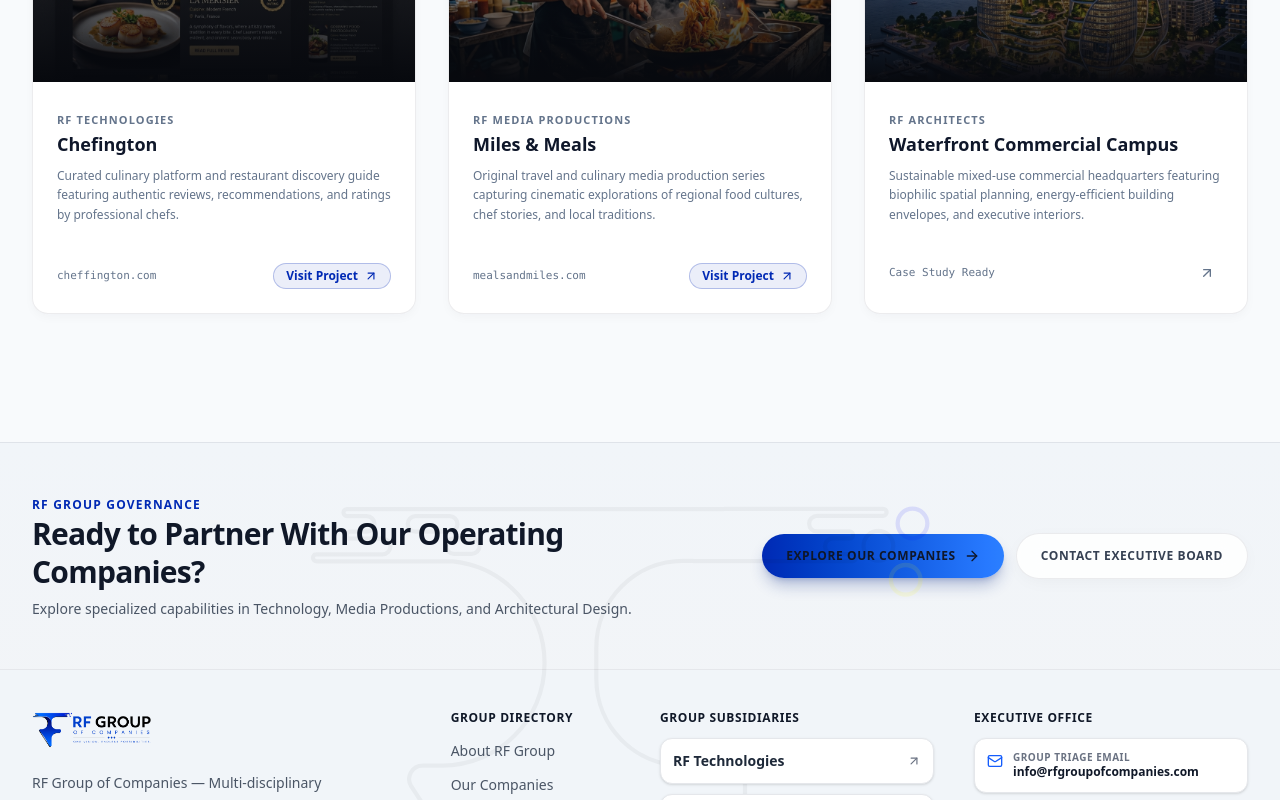
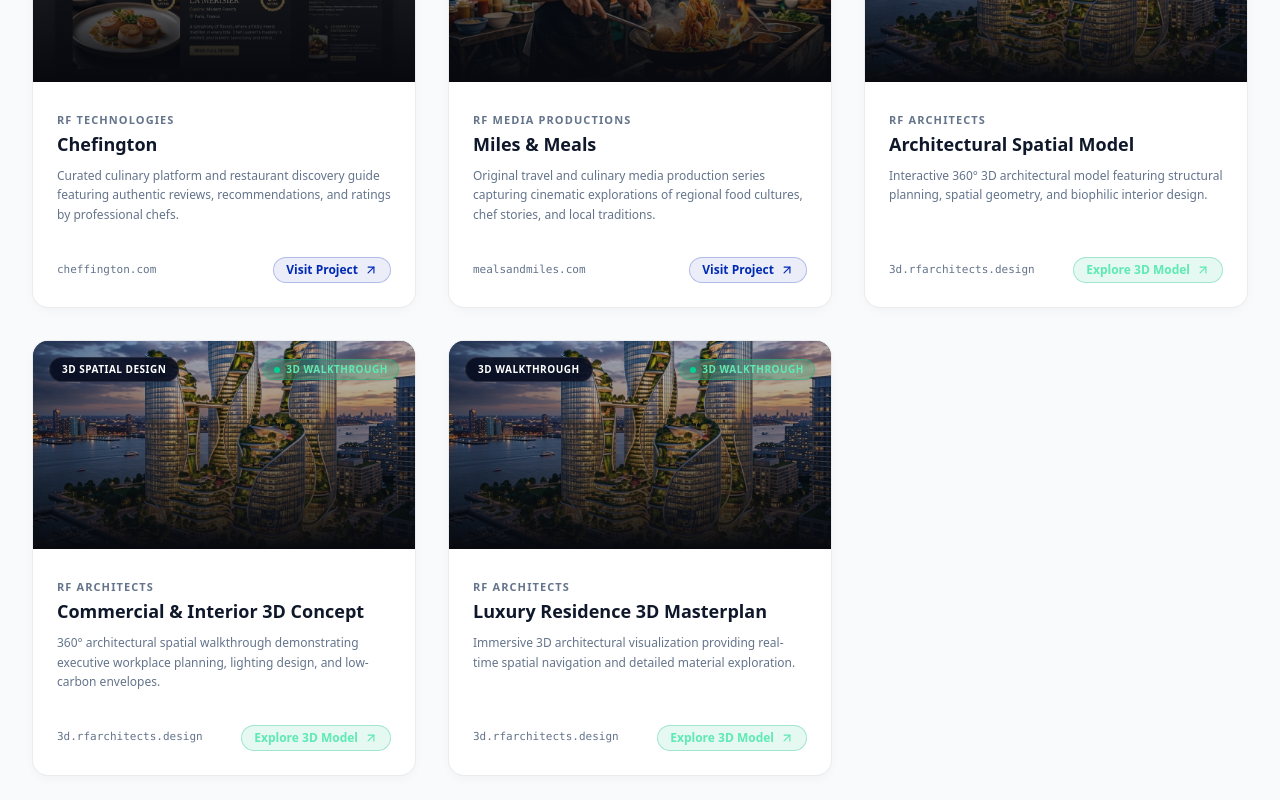
Before and after one commit to RFTechnologies/RFGOC, a Next.js app: page /portfolio in a window 1280 px wide. Shown: the part 1280-2080 px from the top of the page. Built offline with nearby package versions, Linux system fonts and the light colour scheme.

Commit message:
light mode fix

```diff
--- a/src/app/[companySlug]/page.tsx
+++ b/src/app/[companySlug]/page.tsx
@@ -152,7 +152,7 @@ export default async function CompanyPage({ params }: PageProps) {
             <div className="pt-4 flex flex-wrap items-center gap-4">
               <Link
                 href="#contact-division"
-                className="px-6 py-3 rounded-full bg-gradient-to-r from-sky-400 to-indigo-500 hover:from-sky-300 hover:to-indigo-400 text-slate-950 font-bold text-xs uppercase tracking-wider shadow-lg shadow-sky-400/20 flex items-center gap-2"
+                className="px-6 py-3 rounded-full bg-gradient-to-r from-sky-400 to-indigo-500 hover:from-sky-300 hover:to-indigo-400 text-white font-bold text-xs uppercase tracking-wider shadow-lg shadow-sky-400/20 flex items-center gap-2"
               >
                 {company.contactCtaLabel}
                 <ArrowUpRight className="w-4 h-4" />
@@ -380,6 +380,77 @@ export default async function CompanyPage({ params }: PageProps) {
                 </p>
               </div>
             </div>
+
+            {/* Interactive 3D Architectural Models & Walkthroughs Grid */}
+            <div className="pt-8 border-t border-white/10 space-y-6">
+              <div className="flex flex-col sm:flex-row sm:items-center justify-between gap-2">
+                <div className="space-y-1">
+                  <span className="text-xs font-bold uppercase tracking-widest text-emerald-400">
+                    Interactive 3D Architectural Models
+                  </span>
+                  <h3 className="text-xl font-bold text-white">Real-Time Spatial 3D Walkthroughs</h3>
+                </div>
+                <span className="text-xs text-slate-400 font-mono">
+                  3d.rfarchitects.design
+                </span>
+              </div>
+
+              <div className="grid grid-cols-1 lg:grid-cols-3 gap-6">
+                <div className="glass-card rounded-2xl p-4 border border-emerald-500/20 space-y-3">
+                  <div className="w-full h-72 rounded-xl overflow-hidden bg-slate-950 border border-white/10 relative">
+                    <iframe
+                      src="https://3d.rfarchitects.design/embed/6a54f0dfe9d69e4a72411726"
+                      title="RF Architects 3D Model 1"
+                      className="w-full h-full border-0"
+                      allow="accelerometer; autoplay; clipboard-write; encrypted-media; gyroscope; picture-in-picture"
+                      allowFullScreen
+                    />
+                  </div>
+                  <div className="space-y-1">
+                    <h4 className="text-base font-bold text-white">Architectural Spatial Model 01</h4>
+                    <p className="text-xs text-slate-400 leading-relaxed">
+                      Interactive 360° 3D spatial visualization featuring structural geometry and interior design.
+                    </p>
+                  </div>
+                </div>
+
+                <div className="glass-card rounded-2xl p-4 border border-emerald-500/20 space-y-3">
+                  <div className="w-full h-72 rounded-xl overflow-hidden bg-slate-950 border border-white/10 relative">
+                    <iframe
+                      src="https://3d.rfarchitects.design/embed/6a6b17c4b9d418259f8031f3"
+                      title="RF Architects 3D Model 2"
+                      className="w-full h-full border-0"
+                      allow="accelerometer; autoplay; clipboard-write; encrypted-media; gyroscope; picture-in-picture"
+                      allowFullScreen
+                    />
+                  </div>
+                  <div className="space-y-1">
+                    <h4 className="text-base font-bold text-white">Commercial & Interior 3D Concept</h4>
+                    <p className="text-xs text-slate-400 leading-relaxed">
+                      360° architectural walkthrough demonstrating spatial layout and biophilic planning.
+                    </p>
+                  </div>
+                </div>
+
+                <div className="glass-card rounded-2xl p-4 border border-emerald-500/20 space-y-3">
+                  <div className="w-full h-72 rounded-xl overflow-hidden bg-slate-950 border border-white/10 relative">
+                    <iframe
+                      src="https://3d.rfarchitects.design/embed/6a54e27b3695efdb5a3efcb0"
+                      title="RF Architects 3D Model 3"
+                      className="w-full h-full border-0"
+                      allow="accelerometer; autoplay; clipboard-write; encrypted-media; gyroscope; picture-in-picture"
+                      allowFullScreen
+                    />
+                  </div>
+                  <div className="space-y-1">
+                    <h4 className="text-base font-bold text-white">Luxury Residence 3D Masterplan</h4>
+                    <p className="text-xs text-slate-400 leading-relaxed">
+                      Immersive 3D architectural visualization with real-time spatial navigation.
+                    </p>
+                  </div>
+                </div>
+              </div>
+            </div>
           </div>
         </SectionWrapper>
       )}
--- a/src/app/globals.css
+++ b/src/app/globals.css
@@ -167,6 +167,29 @@ html:not(.dark) .bg-sky-400,
 html:not(.dark) .bg-sky-500,
 html:not(.dark) .bg-sky-600 {
   background-color: #0029B4 !important;
+  color: #ffffff !important;
+}
+
+/* Force all buttons, CTA links, and active filters with blue backgrounds/gradients to have pure white text in Light Mode */
+html:not(.dark) button[class*="bg-sky"],
+html:not(.dark) a[class*="bg-sky"],
+html:not(.dark) button[class*="from-sky"],
+html:not(.dark) a[class*="from-sky"],
+html:not(.dark) button[class*="bg-[#0029B4]"],
+html:not(.dark) a[class*="bg-[#0029B4]"],
+html:not(.dark) button[class*="from-[#0029B4]"],
+html:not(.dark) a[class*="from-[#0029B4]"] {
+  color: #ffffff !important;
+}
+
+html:not(.dark) button[class*="bg-sky"] *,
+html:not(.dark) a[class*="bg-sky"] *,
+html:not(.dark) button[class*="from-sky"] *,
+html:not(.dark) a[class*="from-sky"] *,
+html:not(.dark) button[class*="bg-[#0029B4]"] *,
+html:not(.dark) a[class*="bg-[#0029B4]"] *,
+html:not(.dark) button[class*="from-[#0029B4]"] *,
+html:not(.dark) a[class*="from-[#0029B4]"] * {
   color: #ffffff !important;
 }
 
--- a/src/app/page.tsx
+++ b/src/app/page.tsx
@@ -58,7 +58,7 @@ export default function HomePage() {
           <div className="flex flex-col sm:flex-row items-center gap-4 pt-4">
             <Link
               href="#companies"
-              className="w-full sm:w-auto px-8 py-4 rounded-full bg-gradient-to-r from-sky-400 to-indigo-500 hover:from-sky-300 hover:to-indigo-400 text-slate-950 font-bold text-sm uppercase tracking-wider transition-all shadow-lg shadow-sky-500/25 flex items-center justify-center gap-2 hover:scale-[1.02]"
+              className="w-full sm:w-auto px-8 py-4 rounded-full bg-gradient-to-r from-sky-400 to-indigo-500 hover:from-sky-300 hover:to-indigo-400 text-white font-bold text-sm uppercase tracking-wider transition-all shadow-lg shadow-sky-500/25 flex items-center justify-center gap-2 hover:scale-[1.02]"
             >
               Explore Our Companies
               <ArrowRight className="w-4 h-4" />
--- a/src/app/portfolio/page.tsx
+++ b/src/app/portfolio/page.tsx
@@ -48,7 +48,7 @@ export default function PortfolioPage() {
               className={cn(
                 "px-5 py-2.5 rounded-full text-xs font-semibold uppercase tracking-wider transition-all cursor-pointer",
                 activeTab === tab.id
-                  ? "bg-sky-400 text-slate-950 shadow-md shadow-sky-400/20"
+                  ? "bg-sky-400 text-white shadow-md shadow-sky-400/20"
                   : "glass-panel text-slate-300 hover:text-white hover:bg-white/10"
               )}
             >
--- a/src/components/ui/PortfolioCard.tsx
+++ b/src/components/ui/PortfolioCard.tsx
@@ -53,10 +53,15 @@ export const PortfolioCard: React.FC<PortfolioCardProps> = ({
 
         {/* Top Badges */}
         <div className="absolute top-4 left-4 right-4 flex items-center justify-between z-10">
-          <span className="px-3 py-1 rounded-full text-[10px] font-bold tracking-wider uppercase bg-slate-950/80 text-sky-300 backdrop-blur-md border border-white/10">
+          <span className="px-3 py-1 rounded-full text-[10px] font-bold tracking-wider uppercase bg-slate-950/80 !text-white backdrop-blur-md border border-white/10">
             {project.category}
           </span>
-          {project.link ? (
+          {project.embedUrl ? (
+            <span className="inline-flex items-center gap-1.5 px-2.5 py-0.5 rounded-full text-[10px] font-bold tracking-wider uppercase bg-emerald-500/20 text-emerald-300 border border-emerald-500/40 backdrop-blur-md shadow-sm">
+              <span className="w-1.5 h-1.5 rounded-full bg-emerald-400 animate-pulse" />
+              3D Walkthrough
+            </span>
+          ) : project.link ? (
             <span className="inline-flex items-center gap-1.5 px-2.5 py-0.5 rounded-full text-[10px] font-bold tracking-wider uppercase bg-emerald-500/15 text-emerald-300 border border-emerald-500/30 backdrop-blur-md shadow-sm">
               <span className="w-1.5 h-1.5 rounded-full bg-emerald-400 animate-pulse" />
               Live Site
@@ -91,7 +96,12 @@ export const PortfolioCard: React.FC<PortfolioCardProps> = ({
               ? new URL(project.link).hostname.replace("www.", "")
               : "Case Study Ready"}
           </span>
-          {project.link ? (
+          {project.embedUrl ? (
+            <span className="inline-flex items-center gap-1.5 px-3 py-1 rounded-full bg-emerald-500/10 border border-emerald-500/30 group-hover:bg-emerald-500/20 text-xs font-semibold text-emerald-300 transition-all">
+              Explore 3D Model
+              <ArrowUpRight className="w-3.5 h-3.5 group-hover:translate-x-0.5 group-hover:-translate-y-0.5 transition-transform" />
+            </span>
+          ) : project.link ? (
             <span className="inline-flex items-center gap-1.5 px-3 py-1 rounded-full bg-sky-500/10 border border-sky-500/20 group-hover:bg-sky-500/20 text-xs font-semibold text-sky-300 transition-all">
               Visit Project
               <ArrowUpRight className="w-3.5 h-3.5 group-hover:translate-x-0.5 group-hover:-translate-y-0.5 transition-transform" />
--- a/src/data/portfolio.ts
+++ b/src/data/portfolio.ts
@@ -31,7 +31,7 @@ export const portfolioProjects: PortfolioProject[] = [
       "Location-based discovery system and mobile application delivering real-time event mapping, local venue recommendations, and interactive community engagement.",
     imageUrl: "/projects/spotly.png",
     category: "Social & Event Discovery",
-    link: "https://dev-website.spotlyy.com/",
+    link: "https://spotlyy.com/",
     status: "approved",
   },
   {
@@ -57,13 +57,39 @@ export const portfolioProjects: PortfolioProject[] = [
     status: "approved",
   },
   {
-    id: "waterfront-masterplan",
-    name: "Waterfront Commercial Campus",
+    id: "architects-3d-model-1",
+    name: "Architectural Spatial Model",
     companySlug: "architects",
     summary:
-      "Sustainable mixed-use commercial headquarters featuring biophilic spatial planning, energy-efficient building envelopes, and executive interiors.",
+      "Interactive 360° 3D architectural model featuring structural planning, spatial geometry, and biophilic interior design.",
     imageUrl: "/projects/waterfront-campus.png",
-    category: "Commercial Architecture",
+    category: "Interactive 3D Model",
+    link: "https://3d.rfarchitects.design/embed/6a54f0dfe9d69e4a72411726",
+    embedUrl: "https://3d.rfarchitects.design/embed/6a54f0dfe9d69e4a72411726",
+    status: "approved",
+  },
+  {
+    id: "architects-3d-model-2",
+    name: "Commercial & Interior 3D Concept",
+    companySlug: "architects",
+    summary:
+      "360° architectural spatial walkthrough demonstrating executive workplace planning, lighting design, and low-carbon envelopes.",
+    imageUrl: "/projects/waterfront-campus.png",
+    category: "3D Spatial Design",
+    link: "https://3d.rfarchitects.design/embed/6a6b17c4b9d418259f8031f3",
+    embedUrl: "https://3d.rfarchitects.design/embed/6a6b17c4b9d418259f8031f3",
+    status: "approved",
+  },
+  {
+    id: "architects-3d-model-3",
+    name: "Luxury Residence 3D Masterplan",
+    companySlug: "architects",
+    summary:
+      "Immersive 3D architectural visualization providing real-time spatial navigation and detailed material exploration.",
+    imageUrl: "/projects/waterfront-campus.png",
+    category: "3D Walkthrough",
+    link: "https://3d.rfarchitects.design/embed/6a54e27b3695efdb5a3efcb0",
+    embedUrl: "https://3d.rfarchitects.design/embed/6a54e27b3695efdb5a3efcb0",
     status: "approved",
   },
 ];
--- a/src/types/index.ts
+++ b/src/types/index.ts
@@ -14,6 +14,7 @@ export type PortfolioProject = {
   imageUrl: string;
   category: string;
   link?: string;
+  embedUrl?: string;
   status: ContentStatus;
 };
 
```
Also changed, not shown: public/CEO Photos.jpeg (deleted).
